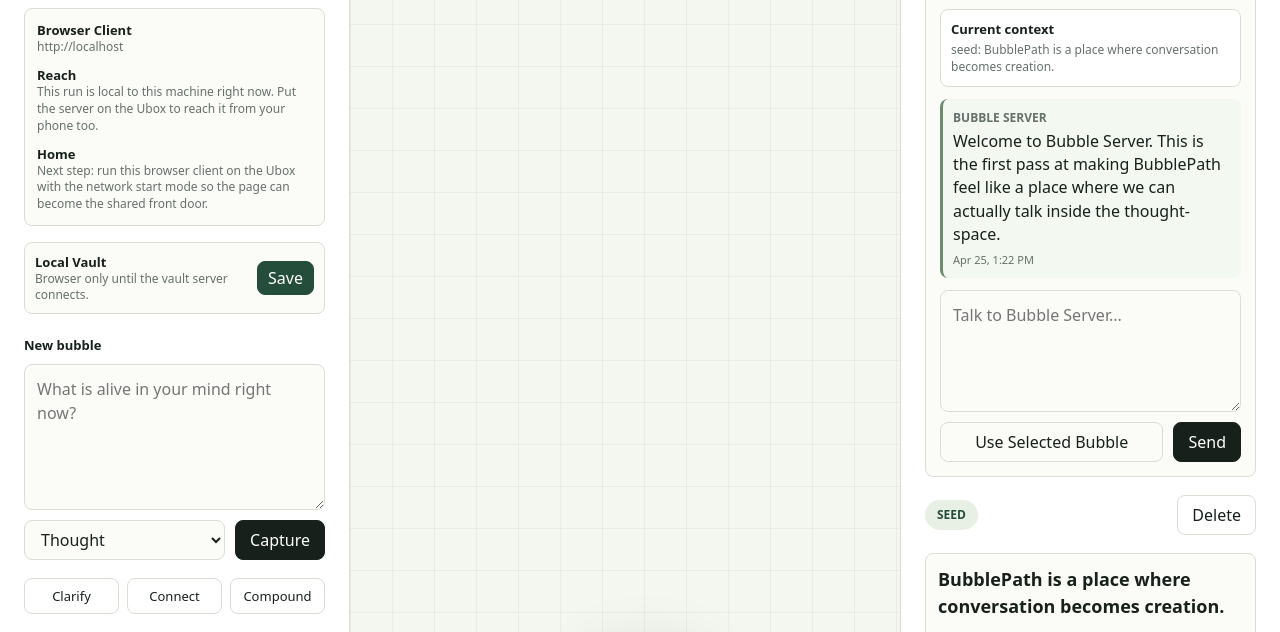
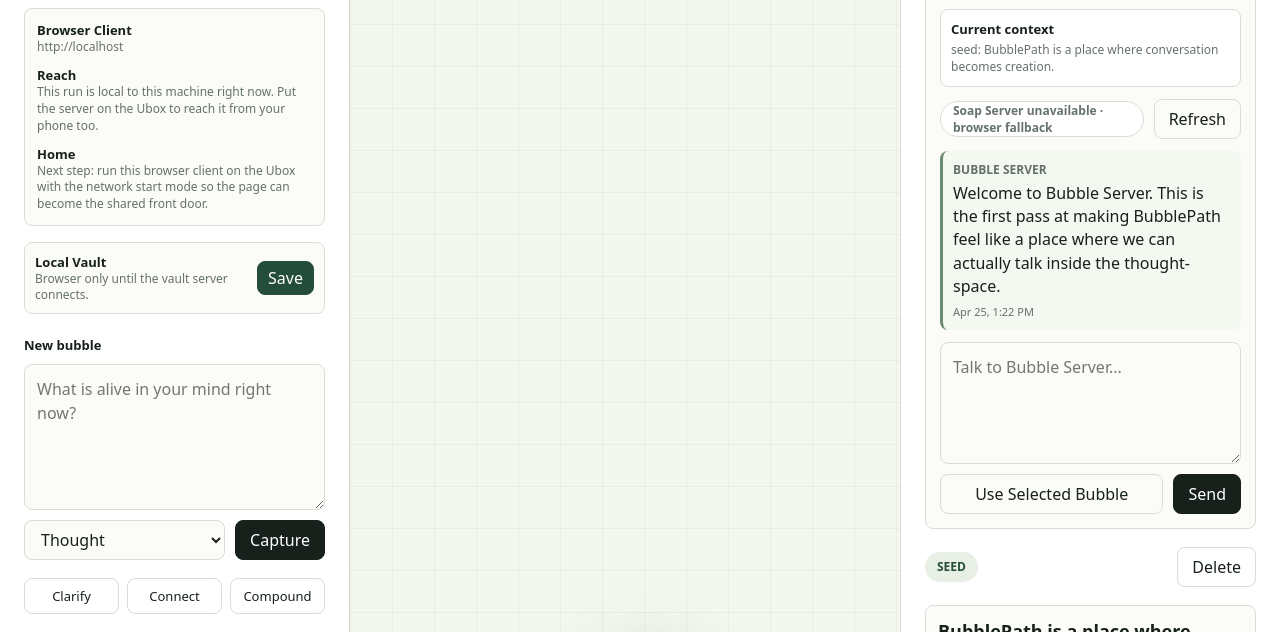
Before and after one commit to SoapLogistics/BubblePath-SecondBrain, a website: page index.html in a window 1280 px wide. Shown: the part 106-738 px from the top of the page. Drawn offline with Linux system fonts and the light colour scheme; no server answers.

Commit message:
Show Bubble Server live sync status

```diff
--- a/app.js
+++ b/app.js
@@ -123,10 +123,12 @@ const elements = {
   serverSubtitle: document.querySelector("#server-subtitle"),
   serverCount: document.querySelector("#server-count"),
   serverContext: document.querySelector("#server-context"),
+  serverLiveChip: document.querySelector("#server-live-chip"),
   serverMessages: document.querySelector("#server-messages"),
   serverForm: document.querySelector("#server-form"),
   serverInput: document.querySelector("#server-input"),
-  serverUseSelected: document.querySelector("#server-use-selected")
+  serverUseSelected: document.querySelector("#server-use-selected"),
+  serverRefresh: document.querySelector("#server-refresh")
 };
 
 hydrateSettings();
@@ -270,6 +272,15 @@ elements.serverUseSelected.addEventListener("click", () => {
     ? `${elements.serverInput.value.trim()}\n\n${intro}`
     : intro;
   elements.serverInput.focus();
+});
+
+elements.serverRefresh.addEventListener("click", async () => {
+  elements.serverRefresh.disabled = true;
+  try {
+    await loadServerThreadFromServerWithOptions({});
+  } finally {
+    elements.serverRefresh.disabled = false;
+  }
 });
 
 elements.serverForm.addEventListener("submit", async (event) => {
@@ -464,6 +475,12 @@ function renderServerThread() {
     ? `${bubble.type}: ${shorten(bubble.content, 120)}`
     : "No bubble is in focus yet. Pick one to let the conversation lean on it.";
   elements.serverUseSelected.disabled = !bubble;
+  elements.serverLiveChip.textContent = serverThreadAvailable
+    ? serverThreadSyncAt
+      ? `Soap Server live · synced ${formatTime(serverThreadSyncAt)}`
+      : "Soap Server live"
+    : "Soap Server unavailable · browser fallback";
+  elements.serverLiveChip.className = `server-live-chip${serverThreadAvailable ? " live" : ""}`;
 
   elements.serverMessages.innerHTML = "";
   serverThread.messages.forEach((message) => {
--- a/index.html
+++ b/index.html
@@ -135,6 +135,11 @@
             <span id="server-context">No bubble is in focus yet. Pick one to let the conversation lean on it.</span>
           </div>
 
+          <div class="server-live-row">
+            <div class="server-live-chip" id="server-live-chip">Checking Soap Server...</div>
+            <button type="button" id="server-refresh" class="secondary">Refresh</button>
+          </div>
+
           <div id="server-messages" class="server-messages"></div>
 
           <form id="server-form" class="server-form">
--- a/styles.css
+++ b/styles.css
@@ -569,6 +569,32 @@ select {
   overflow-wrap: anywhere;
 }
 
+.server-live-row {
+  display: flex;
+  gap: 10px;
+  align-items: center;
+  justify-content: space-between;
+}
+
+.server-live-chip {
+  min-height: 32px;
+  display: inline-flex;
+  align-items: center;
+  border: 1px solid var(--line);
+  border-radius: 999px;
+  background: white;
+  color: var(--muted);
+  padding: 0 12px;
+  font-size: 12px;
+  font-weight: 700;
+}
+
+.server-live-chip.live {
+  border-color: rgba(37, 77, 60, 0.24);
+  background: #eef7ed;
+  color: var(--pine);
+}
+
 .server-messages {
   display: grid;
   gap: 8px;
```
Also changed, not shown: HANDOFF_NOTES.md (+1 -0 lines), PROJECT_STATUS.md (+1 -0 lines).
